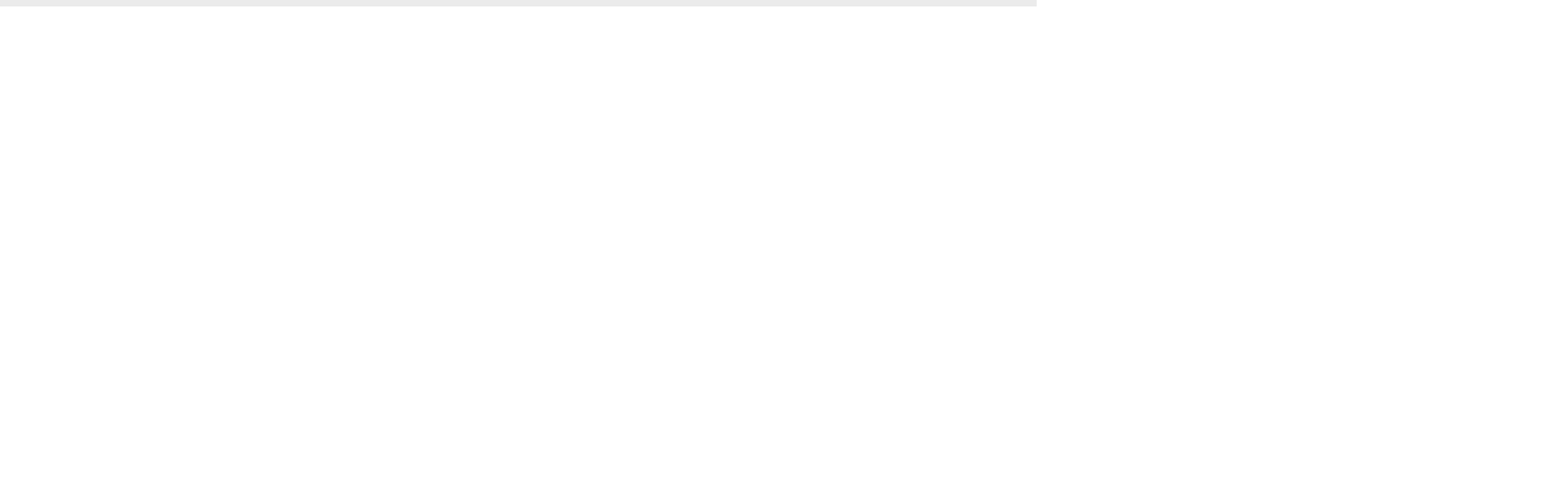
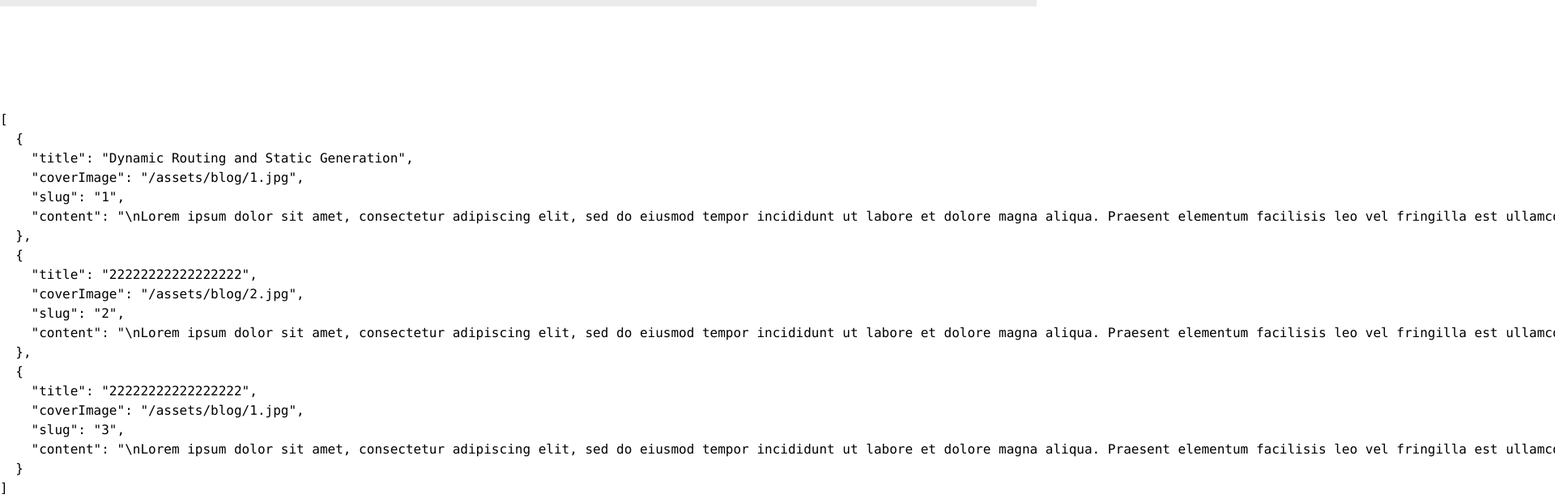
Before and after one commit to VirtualLifeDHU/site, a Next.js app: page /activity_report in a window 1280 px wide. Shown: the part 792-1408 px from the top of the page at 81% size, 1920 px wide, since content can reach past the window. Before the commit the page ends 800 px from the top, so only its background shows below. Built offline with nearby package versions, Linux system fonts and the light colour scheme; grey boxes are pictures that could not be loaded; a web font is replaced by a local one.

Commit message:
記事を表示するために色々した

```diff
--- a/package.json
+++ b/package.json
@@ -23,6 +23,7 @@
     "eslint": "8.26.0",
     "eslint-config-next": "13.0.1",
     "framer-motion": "^7.6.4",
+    "gray-matter": "^4.0.3",
     "gsap": "^3.11.3",
     "next": "13.0.1",
     "react": "18.2.0",
--- /dev/null
+++ b/src/components/parts/CardList/CardList.tsx
@@ -0,0 +1,8 @@
+import { useCardList } from "./useCardList";
+import styles from "./CardList.module.scss";
+
+type CardListProps = {};
+export const CardList = (props: CardListProps) => {
+  const {} = useCardList();
+  return <></>;
+};
--- /dev/null
+++ b/src/components/parts/CardList/index.ts
@@ -0,0 +1 @@
+export * from "./CardList";
--- /dev/null
+++ b/src/components/parts/CardList/useCardList.ts
@@ -0,0 +1,3 @@
+export const useCardList = () => {
+  return {};
+};
--- /dev/null
+++ b/src/lib/getActivity.ts
@@ -0,0 +1,48 @@
+import fs from "fs";
+import { join } from "path";
+import matter from "gray-matter";
+
+const postsDirectory = join(process.cwd(), "_posts/activitys");
+
+export function getPostSlugs() {
+  return fs.readdirSync(postsDirectory);
+}
+
+export function getPostBySlug(slug: string, fields: string[]) {
+  const realSlug = slug.replace(/\.md$/, "");
+  const fullPath = join(postsDirectory, `${realSlug}.md`);
+  const fileContents = fs.readFileSync(fullPath, "utf8");
+  const { data, content } = matter(fileContents);
+
+  type Items = {
+    [key: string]: string;
+  };
+
+  const items: Items = {};
+
+  // Ensure only the minimal needed data is exposed
+
+  fields.forEach((field) => {
+    if (field === "slug") {
+      items[field] = realSlug;
+    }
+    if (field === "content") {
+      items[field] = content;
+    }
+
+    if (typeof data[field] !== "undefined") {
+      items[field] = data[field];
+    }
+  });
+
+  return items;
+}
+
+export function getAllActivityPosts(fields: string[] = []) {
+  const slugs = getPostSlugs();
+  const posts = slugs
+    .map((slug) => getPostBySlug(slug, fields))
+    // sort posts by date in descending order
+    .sort((post1, post2) => (post1.date > post2.date ? -1 : 1));
+  return posts;
+}
--- a/src/pages/activity_report.tsx
+++ b/src/pages/activity_report.tsx
@@ -4,14 +4,33 @@
 import { Hero } from "../components/parts/Hero";
 
 import { Layout } from "../components/Layout/Layout";
-import { About } from "../components/parts/About";
+import { getAllActivityPosts } from "../lib/getActivity";
+import { PostType } from "../types/Posts";
 
-const Home: NextPageWithLayout = () => (
+type ActivityReportProps = {
+  allPosts: PostType[];
+};
+
+const ActivityReport: NextPageWithLayout<ActivityReportProps> = (props) => (
   <div className="flex flex-col gap-32">
     <Hero HeroTitle={<span className="text-8xl">Activity Report</span>} />
+    <pre>{JSON.stringify(props.allPosts, null, 2)}</pre>
   </div>
 );
 
-Home.getLayout = (page) => <Layout>{page}</Layout>;
+ActivityReport.getLayout = (page) => <Layout>{page}</Layout>;
 
-export default Home;
+export default ActivityReport;
+export const getStaticProps = async () => {
+  const allPosts = getAllActivityPosts([
+    "title",
+    "coverImage",
+    "slug",
+    "data",
+    "content",
+  ]);
+
+  return {
+    props: { allPosts },
+  };
+};
--- /dev/null
+++ b/src/types/Posts.ts
@@ -0,0 +1,7 @@
+export type PostType = {
+  title: string;
+  coverImage: string;
+  slug: string;
+  data: string;
+  content: string;
+};
```
Also changed, not shown: src/components/parts/CardList/CardList.module.scss (added), 1 other file (tests, documents, lock files or other folders).
